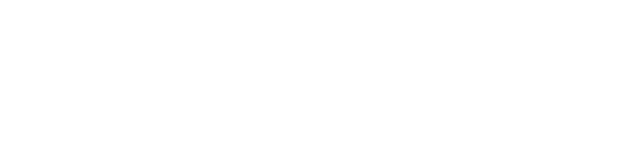
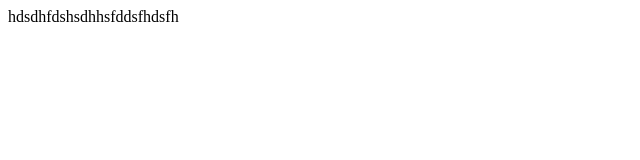
Before and after one commit to Alfianarga/latihangit, a plain HTML site: page index.html in a window 1280 px wide. Shown: the whole page, without its empty margins (0-640 px from the left). Drawn offline with Linux system fonts and the light colour scheme.

Commit message:
second commit

```diff
--- a/index.html
+++ b/index.html
@@ -6,6 +6,6 @@
   <title>Document</title>
 </head>
 <body>
-
+  hdsdhfdshsdhhsfddsfhdsfh
 </body>
 </html>
```
